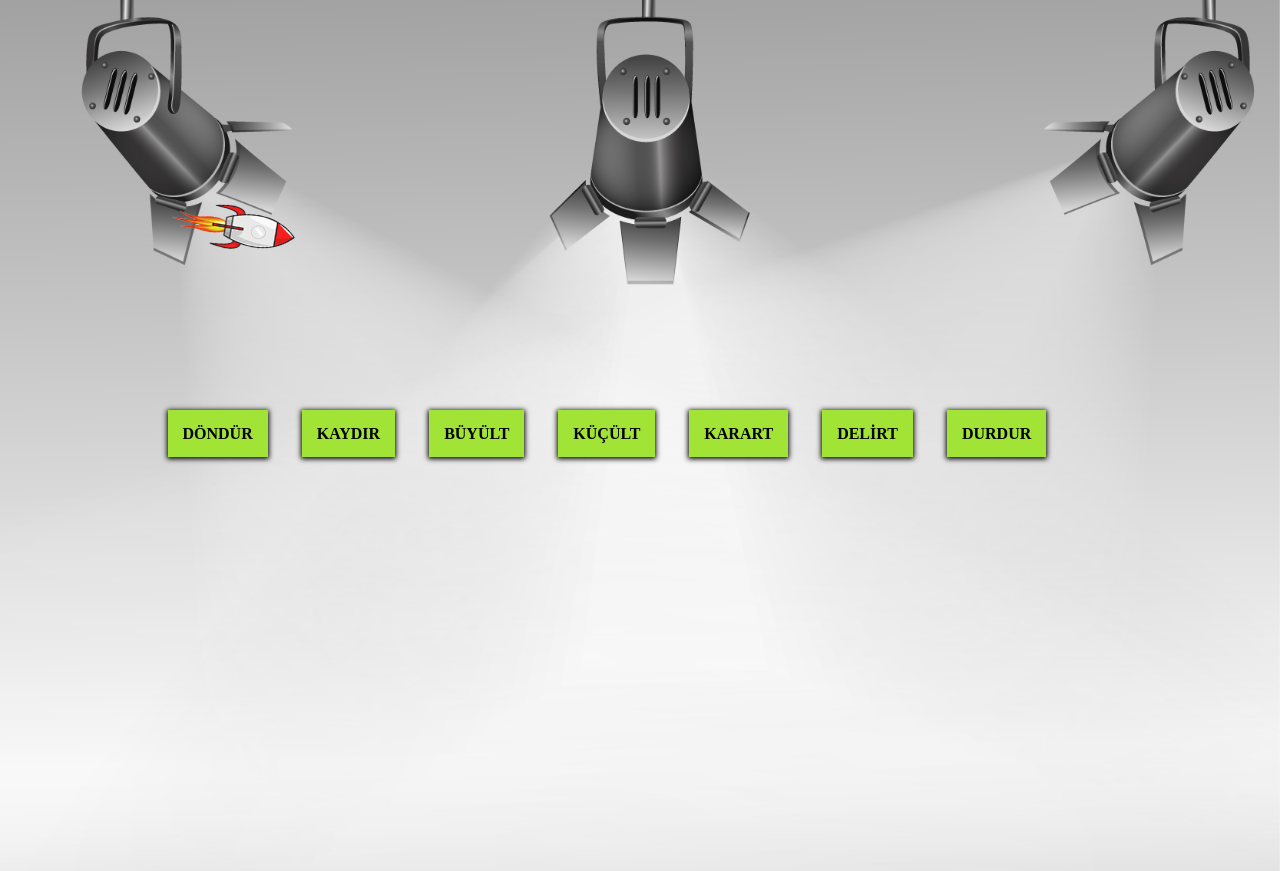
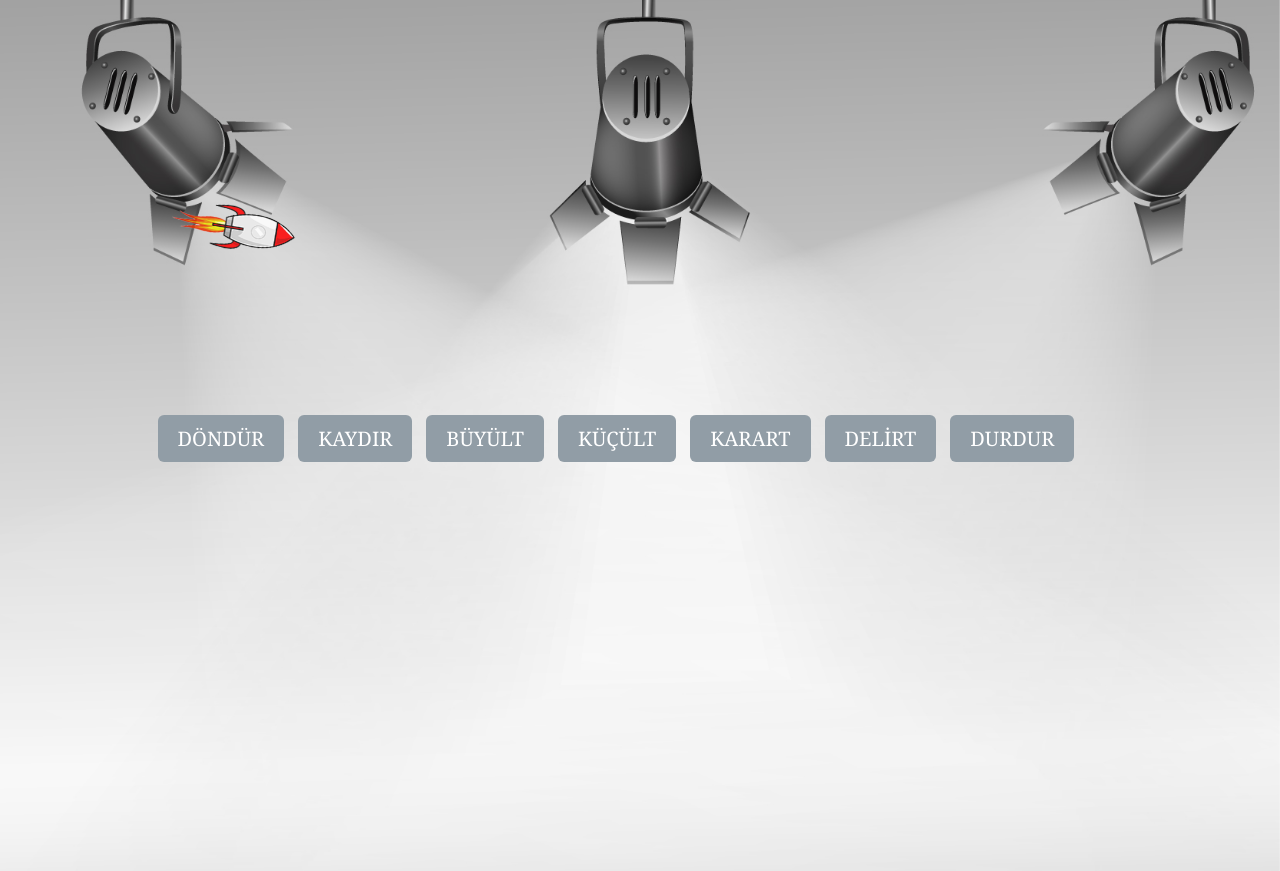
Before and after one commit to furkanbayram2/furkanbayram2.github.io, a Jekyll site: the page finalOdevi1/index.html, which Jekyll copies as it is, in a window 1280 px wide. Shown: the top 871 px of the page. Built offline with Jekyll 4.4.1, drawn with Linux system fonts in a browser that asks for light colours.

Commit message:
Grafik animasyon finalOdevi1 düzenlendi.

```diff
--- a/finalOdevi1/index.html
+++ b/finalOdevi1/index.html
@@ -27,13 +27,21 @@
         }
 
         .button {
-            padding: 15px;
-            background-color: rgb(161, 228, 53);
-            margin: 15px;
-            color: black;
-            -webkit-box-shadow: 0px 1px 5px 1px #000000;
-            box-shadow: 0px 1px 5px 1px #000000;
-            font-weight: bold;
+            -webkit-border-radius: 6;
+            -moz-border-radius: 6;
+            border-radius: 6px;
+            font-family: Georgia;
+            color: #ffffff;
+            font-size: 20px;
+            background: #919da6;
+            padding: 10px 20px 10px 20px;
+            margin: 5px;
+            text-decoration: none;
+        }
+
+        .button:hover {
+            background: #a8a8a8;
+            text-decoration: none;
         }
 
         .menu {
```
Also changed, not shown: 3 other files.
